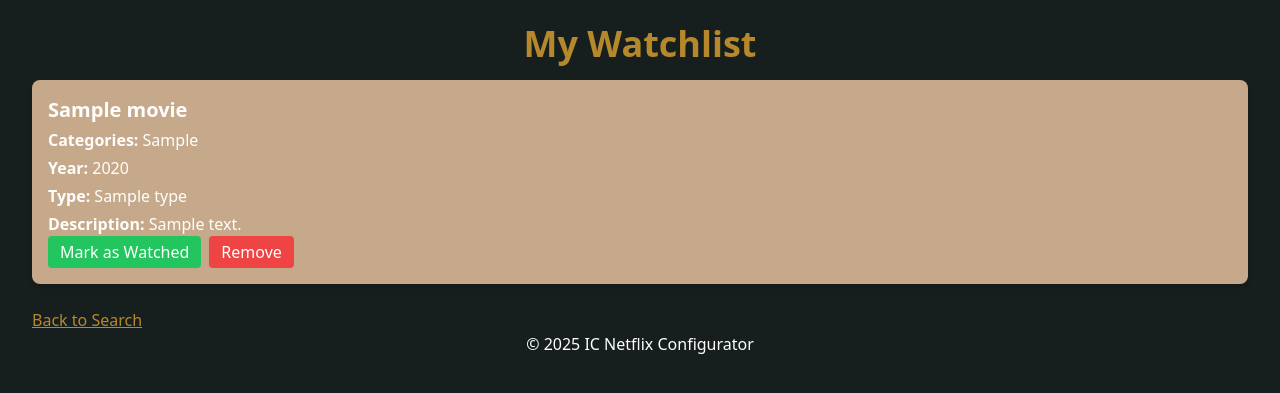
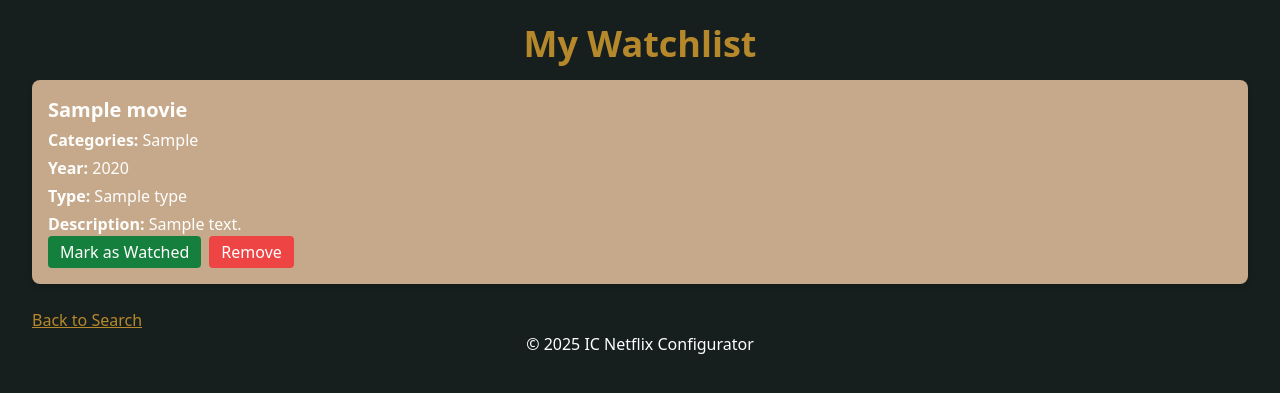
Before and after one commit to SSE-movies/general-app, a Flask app: template src/templates/my_watchlist.html in a window 1280 px wide. Shown: the part 40-433 px from the top of the page. Run offline with Flask 3, Linux system fonts and the light colour scheme; the template is opened without the code that fills it: most values are stand-ins (such as "Sample title", 1, 10 or a date in 2020).

Commit message:
changed button colour in watchlist

```diff
--- a/src/templates/my_watchlist.html
+++ b/src/templates/my_watchlist.html
@@ -57,7 +57,7 @@
                         {% else %}
                             <form method="POST" action="{{ url_for('watchlist.mark_watched_handler') }}" class="inline-block mr-2">
                                 <input type="hidden" name="showId" value="{{ movie.showId }}">
-                                <button type="submit" class="bg-green-500 text-white px-3 py-1 rounded">Mark as Watched</button>
+                                <button type="submit" class="bg-green-700 text-white px-3 py-1 rounded">Mark as Watched</button>
                             </form>
                         {% endif %}
 
```
